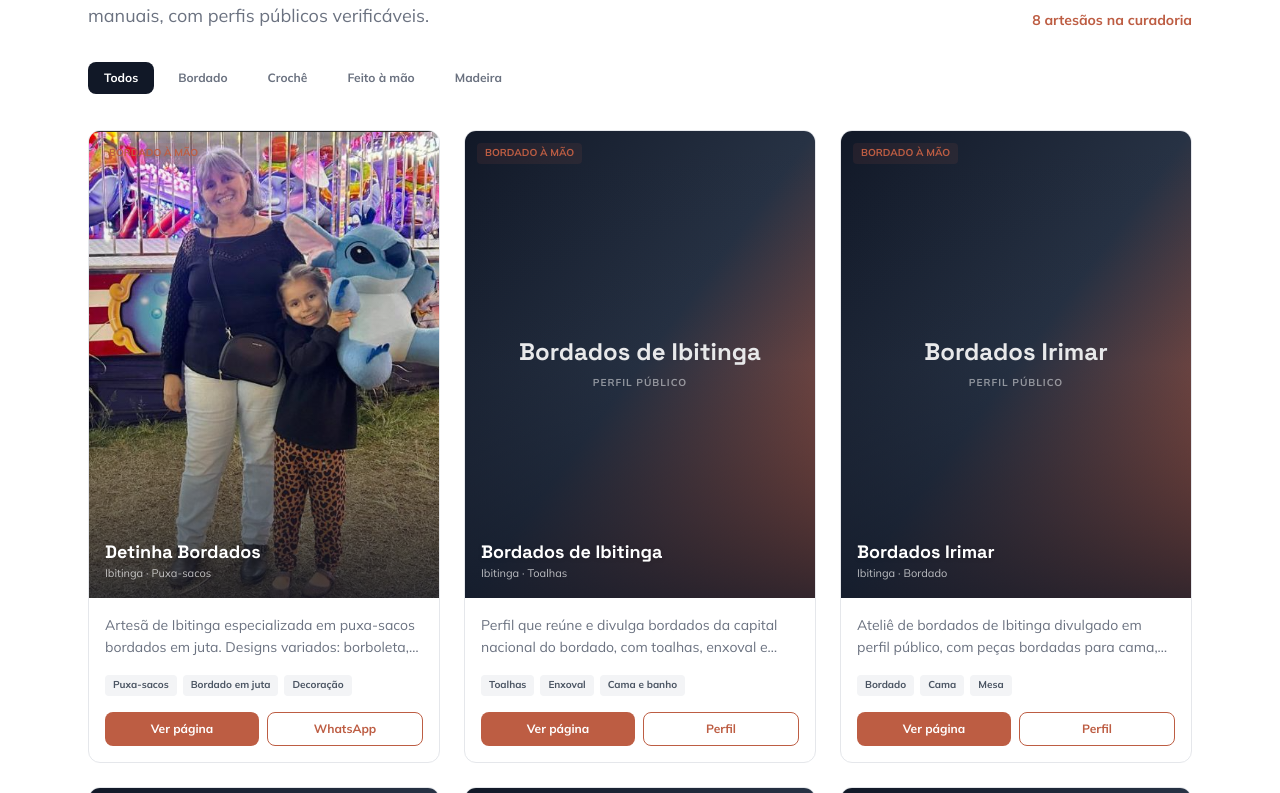
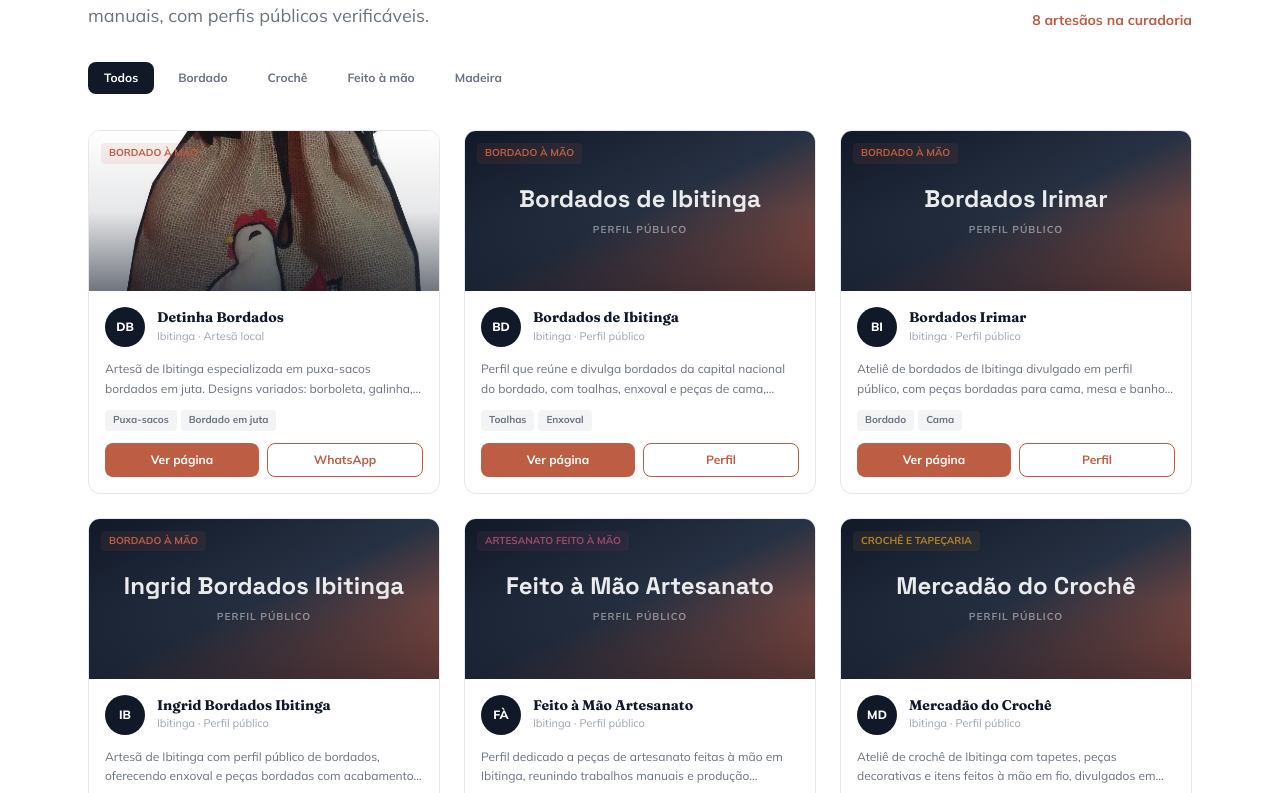
Before and after one commit to Pedro-Pizzi/ibitinga-ponto-a-ponto, a React (Vite) app: page / in a window 1280 px wide. Shown: the part 5447-6240 px from the top of the page. Built offline with nearby package versions, Linux system fonts and the light colour scheme.

Commit message:
redesign(artesaos): card compacto com produto, modal com foto pessoal + galeria chamativa

```diff
--- a/src/components/Artesaos.jsx
+++ b/src/components/Artesaos.jsx
@@ -31,39 +31,44 @@ function CartaoSemImagem({ artesao }) {
 function CardArtesao({ artesao, onAbrir }) {
   const estilo = corTecnica[artesao.tecnica] || corTecnica.bordado
   const hrefAlternativo = artesao.instagram || artesao.catalogoUrl || artesao.fonteUrl
-  const imagemCapa = artesao.foto || artesao.imagem
+  const imagemHeader = artesao.galeria?.[0] || artesao.imagem
 
   return (
     <article className="group flex flex-col overflow-hidden rounded-xl border border-gray-200 bg-white transition-all hover:border-gray-300 hover:shadow-lg">
-      {/* Foto grande em retrato */}
-      <div className="relative aspect-[3/4] w-full overflow-hidden bg-gray-100">
-        {imagemCapa ? (
+      {/* Header compacto com foto do produto */}
+      <div className="relative h-40 overflow-hidden bg-gray-100">
+        {imagemHeader ? (
           <img
-            src={imagemCapa}
-            alt={`Foto de ${artesao.nome}`}
-            className="h-full w-full object-cover object-top transition-transform duration-500 group-hover:scale-105"
+            src={imagemHeader}
+            alt={`Produto de ${artesao.nome}`}
+            className="h-full w-full object-cover transition-transform duration-500 group-hover:scale-105"
             loading="lazy"
           />
         ) : (
           <CartaoSemImagem artesao={artesao} />
         )}
-        <div className="absolute inset-0 bg-gradient-to-t from-marinho/80 via-marinho/10 to-transparent" />
+        <div className="absolute inset-0 bg-gradient-to-t from-marinho/60 via-marinho/10 to-transparent" />
         <span className={`absolute left-3 top-3 rounded px-2 py-0.5 text-[10px] font-bold uppercase ${estilo.bg} ${estilo.texto}`}>
           {nomeTecnica[artesao.tecnica]}
         </span>
-        {/* Nome sobre a foto */}
-        <div className="absolute bottom-4 left-4 right-4 text-white">
-          <h3 className="font-grotesk text-lg font-bold leading-tight drop-shadow">{artesao.nome}</h3>
-          <p className="text-[11px] text-white/70">{artesao.bairro} · {artesao.especialidades[0]}</p>
-        </div>
       </div>
 
       <div className="flex flex-1 flex-col p-4">
-        <p className="mb-4 text-sm leading-relaxed text-gray-500 line-clamp-2">{artesao.descricao}</p>
+        <div className="mb-3 flex items-center gap-3">
+          <div className="flex h-10 w-10 shrink-0 items-center justify-center rounded-full bg-marinho text-xs font-black text-white">
+            {iniciais(artesao.nome)}
+          </div>
+          <div>
+            <h3 className="text-sm font-bold leading-tight text-marinho">{artesao.nome}</h3>
+            <p className="text-[11px] text-gray-400">{artesao.bairro} · {artesao.selo}</p>
+          </div>
+        </div>
 
-        <div className="mb-4 flex flex-wrap gap-1.5">
-          {artesao.especialidades.slice(0, 3).map((e) => (
-            <span key={e} className="rounded bg-gray-100 px-2 py-0.5 text-[10px] font-bold text-gray-600">
+        <p className="mb-3 text-xs leading-relaxed text-gray-500 line-clamp-2">{artesao.descricao}</p>
+
+        <div className="mb-3 flex flex-wrap gap-1">
+          {artesao.especialidades.slice(0, 2).map((e) => (
+            <span key={e} className="rounded bg-gray-100 px-2 py-0.5 text-[10px] font-bold text-gray-500">
               {e}
             </span>
           ))}
@@ -121,7 +126,6 @@ function ModalArtesao({ artesao, onFechar }) {
 
   if (!artesao) return null
 
-  const imagemCapa = artesao.foto || artesao.imagem
   const hrefAlternativo = artesao.instagram || artesao.catalogoUrl || artesao.fonteUrl
 
   return (
@@ -147,9 +151,10 @@ function ModalArtesao({ artesao, onFechar }) {
           <IconeFechar />
         </button>
 
+        {/* Header do modal: foto pessoal da artesã */}
         <div className="relative h-56 overflow-hidden bg-gray-100 sm:h-72">
-          {imagemCapa ? (
-            <img src={imagemCapa} alt="" className="h-full w-full object-cover" />
+          {artesao.foto ? (
+            <img src={artesao.foto} alt="" className="h-full w-full object-cover object-top" />
           ) : (
             <CartaoSemImagem artesao={artesao} />
           )}
@@ -162,19 +167,20 @@ function ModalArtesao({ artesao, onFechar }) {
           </div>
         </div>
 
-        {/* Galeria de produtos no modal */}
+        {/* Galeria de produtos — chamativa, com scroll horizontal em mobile */}
         {artesao.galeria && artesao.galeria.length > 0 && (
-          <div className="border-b border-gray-100 px-6 py-4 sm:px-8">
-            <p className="mb-3 text-xs font-bold uppercase tracking-widest text-gray-400">Produtos</p>
-            <div className="grid grid-cols-3 gap-2 sm:grid-cols-5">
+          <div className="border-b border-gray-100 px-6 py-5 sm:px-8">
+            <p className="mb-4 text-[10px] font-bold uppercase tracking-widest text-gray-400">Produtos</p>
+            <div className="grid grid-cols-3 gap-3 sm:grid-cols-5">
               {artesao.galeria.map((img, i) => (
-                <img
-                  key={i}
-                  src={img}
-                  alt={`Produto ${i + 1}`}
-                  className="aspect-square w-full rounded-lg border border-gray-100 object-cover"
-                  loading="lazy"
-                />
+                <div key={i} className="group/img overflow-hidden rounded-xl border border-gray-100 bg-gray-50 shadow-sm transition-all hover:shadow-md hover:-translate-y-0.5">
+                  <img
+                    src={img}
+                    alt={`Produto ${i + 1}`}
+                    className="aspect-[3/4] w-full object-cover transition-transform duration-300 group-hover/img:scale-105"
+                    loading="lazy"
+                  />
+                </div>
               ))}
             </div>
           </div>
```
